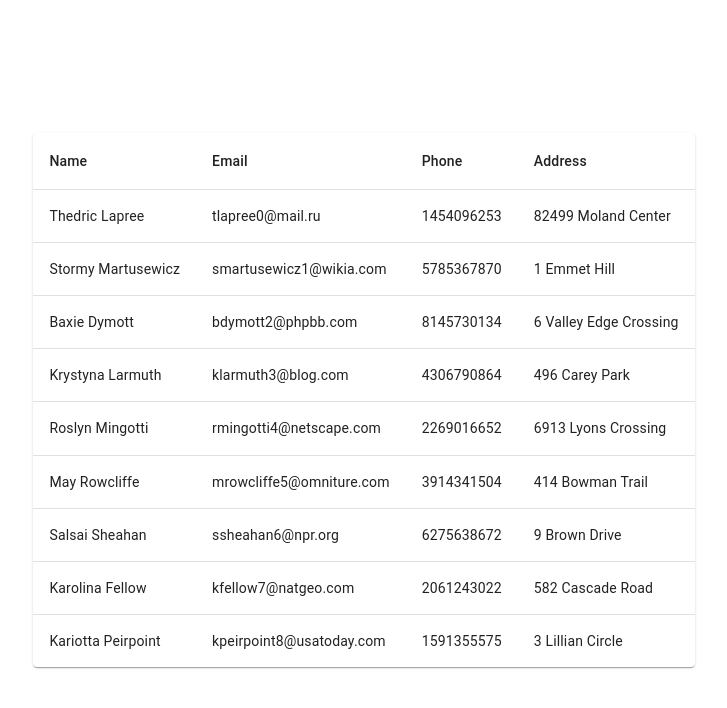
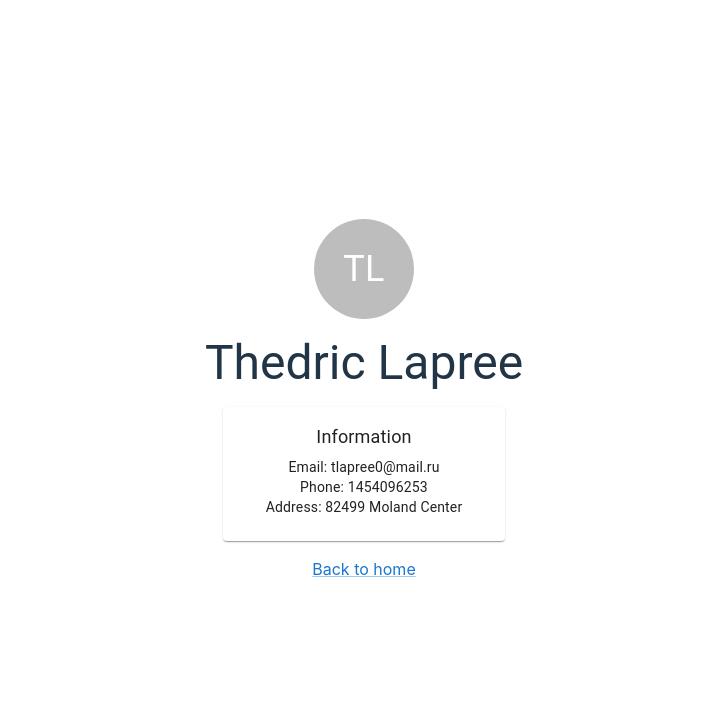
Before and after one commit to JesMarroquin/ReactMentorship, a React (Vite) app in the folder app-react/: page /user in a window 1280 px wide. Shown: the top 708 px of the page, without its empty margins (276-1003 px from the left). Built offline with nearby package versions, Linux system fonts and the light colour scheme.

Commit message:
ACT10 - NiverMtz -  Using React Router and queryParameters

```diff
--- a/app-react/package.json
+++ b/app-react/package.json
@@ -26,6 +26,7 @@
     "eslint": "^8.53.0",
     "eslint-plugin-react-hooks": "^4.6.0",
     "eslint-plugin-react-refresh": "^0.4.4",
+    "react-router-dom": "^6.20.0",
     "typescript": "^5.2.2",
     "vite": "^5.0.0"
   }
--- a/app-react/src/App.tsx
+++ b/app-react/src/App.tsx
@@ -1,24 +1,26 @@
-import { Typography } from "@mui/material";
 import "./App.css";
 import UserList from "./components/UserList";
-import { createContext, useState } from "react";
-import User from "./components/User";
-import { users } from "./users";
+import { createContext, useEffect, useState } from "react";
+import User, { IUser } from "./components/User";
+import { users } from "./mocks/users";
+import { BrowserRouter, Route, Routes } from "react-router-dom";
 
-export const UserContext = createContext<User[]>([]);
+export const UserContext = createContext<IUser[] | undefined>([]);
 
 function App() {
-  // useState
-  const [usersList] = useState<User[]>(users);
-  const isVisible = true;
+  const [usersList, setUsersList] = useState<IUser[]>();
+  useEffect(() => setUsersList(users), []);
   return (
-    <UserContext.Provider value={usersList}>
-      {isVisible ? (
-        <UserList />
-      ) : (
-        <Typography variant="h1">Not found...</Typography>
-      )}
-    </UserContext.Provider>
+    <>
+      <BrowserRouter>
+        <UserContext.Provider value={usersList}>
+          <Routes>
+            <Route path="/" element={<UserList />} />
+            <Route path="/user" element={<User />} />
+          </Routes>
+        </UserContext.Provider>
+      </BrowserRouter>
+    </>
   );
 }
 
--- a/app-react/src/components/User.tsx
+++ b/app-react/src/components/User.tsx
@@ -1,16 +1,33 @@
-import { Avatar, Typography, Card, CardContent, Grid } from "@mui/material";
+import {
+  Avatar,
+  Typography,
+  Card,
+  CardContent,
+  Grid,
+  Button,
+  Link,
+} from "@mui/material";
+import { useSearchParams } from "react-router-dom";
+import { UserContext } from "../App";
+import { useContext } from "react";
 
-interface User {
-  name: string;
-  email: string;
-  phone: number;
-  address: string;
+export interface IUser {
+  name?: string;
+  email?: string;
+  phone?: number;
+  address?: string;
 }
 
-function User(props: User) {
-  const getCaps = (name: string) => {
-    return name.split(" ")[0][0] + name.split(" ")[1][0];
+function User(props: IUser | undefined) {
+  const users = useContext<IUser[] | undefined>(UserContext);
+  const [queryParameters] = useSearchParams();
+  const getCaps = (name?: string) => {
+    return name && name?.split(" ")?.length > 1
+      ? name?.split(" ")[0][0] + name?.split(" ")[1][0]
+      : "NA";
   };
+  props =
+    queryParameters && users ? users[Number(queryParameters.get("id"))] : props;
   return (
     <Grid
       container
@@ -20,25 +37,33 @@ function User(props: User) {
       alignItems="center"
     >
       <Avatar sx={{ width: 100, height: 100 }}>
-        <Typography sx={{ fontSize: 36 }}>{getCaps(props.name)}</Typography>
+        <Typography sx={{ fontSize: 36 }}>{getCaps(props?.name)}</Typography>
       </Avatar>
-      <Typography variant="h3">{props.name}</Typography>
+      <Typography variant="h3">{props?.name}</Typography>
       <Card>
         <CardContent>
           <Typography sx={{ fontSize: 18 }} gutterBottom>
             Information
           </Typography>
           <Typography variant="body2" sx={{ width: 250 }}>
-            {`Email: ${props.email}`}
+            {`Email: ${props?.email}`}
             <br />
-            {`Phone: ${props.phone}`}
+            {`Phone: ${props?.phone}`}
             <br />
-            {`Address: ${props.address}`}
+            {`Address: ${props?.address}`}
           </Typography>
         </CardContent>
       </Card>
+      <Link href="/">Back to home</Link>
     </Grid>
   );
 }
 
+User.defaultProps = {
+  name: "Not Avaible",
+  email: "not avaible",
+  phone: 55555555555,
+  address: "not avaible",
+};
+
 export default User;
--- a/app-react/src/components/UserList.tsx
+++ b/app-react/src/components/UserList.tsx
@@ -8,19 +8,20 @@ import {
   TableHead,
   TableRow,
 } from "@mui/material";
-import User from "./User";
 import { useContext } from "react";
 import { UserContext } from "../App";
-
-const isVisible = false;
+import User, { IUser } from "./User";
+import { useNavigate } from "react-router-dom";
 
 function UserList() {
-  const users = useContext<User[]>(UserContext);
+  const users = useContext<IUser[] | undefined>(UserContext);
+  const navigate = useNavigate();
+  const isVisible = false;
   return (
     <>
       {isVisible ? (
         <Grid container spacing={2}>
-          {users.map((user: User) => {
+          {users?.map((user: IUser) => {
             return (
               <Grid item xs={4}>
                 <User
@@ -38,6 +39,7 @@ function UserList() {
           <Table sx={{ minWidth: 650 }} aria-label="simple table">
             <TableHead>
               <TableRow>
+                <TableCell>Id</TableCell>
                 <TableCell>Name</TableCell>
                 <TableCell>Email</TableCell>
                 <TableCell>Phone</TableCell>
@@ -45,11 +47,17 @@ function UserList() {
               </TableRow>
             </TableHead>
             <TableBody>
-              {users.map((user: User) => (
+              {users?.map((user: IUser, index: number) => (
                 <TableRow
+                  hover
                   key={user.name}
-                  sx={{ "&:last-child td, &:last-child th": { border: 0 } }}
+                  sx={{
+                    "&:last-child td, &:last-child th": { border: 0 },
+                    cursor: "pointer",
+                  }}
+                  onClick={() => navigate(`/user?id=${index}`)}
                 >
+                  <TableCell>{index}</TableCell>
                   <TableCell component="th" scope="row">
                     {user.name}
                   </TableCell>
--- a/app-react/src/users.tsx
+++ b/app-react/src/mocks/users.tsx
@@ -1,6 +1,6 @@
-import User from "./components/User";
+import { IUser } from "../components/User";
 
-export const users: User[] = [
+export const users: IUser[] = [
   {
     name: "Thedric Lapree",
     email: "tlapree0@mail.ru",
```
Also changed, not shown: 1 other file (tests, documents, lock files or other folders).
